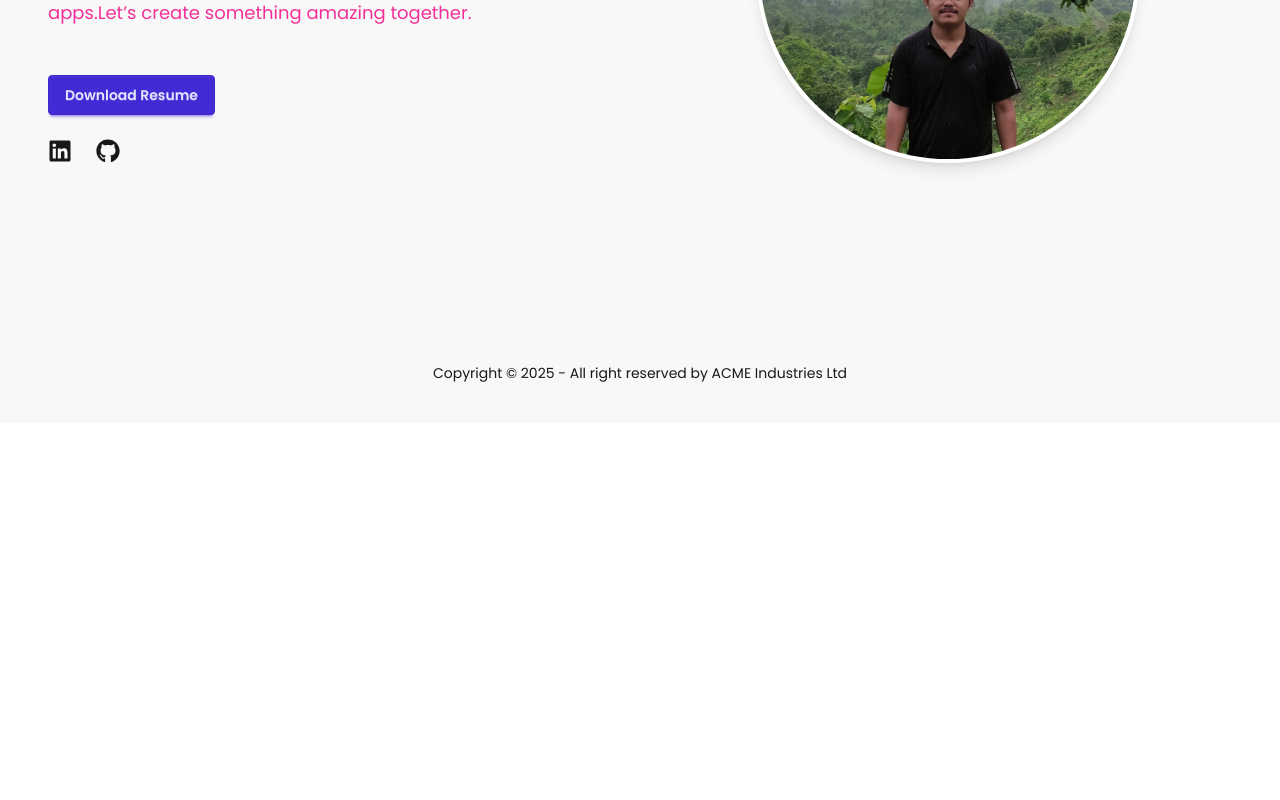
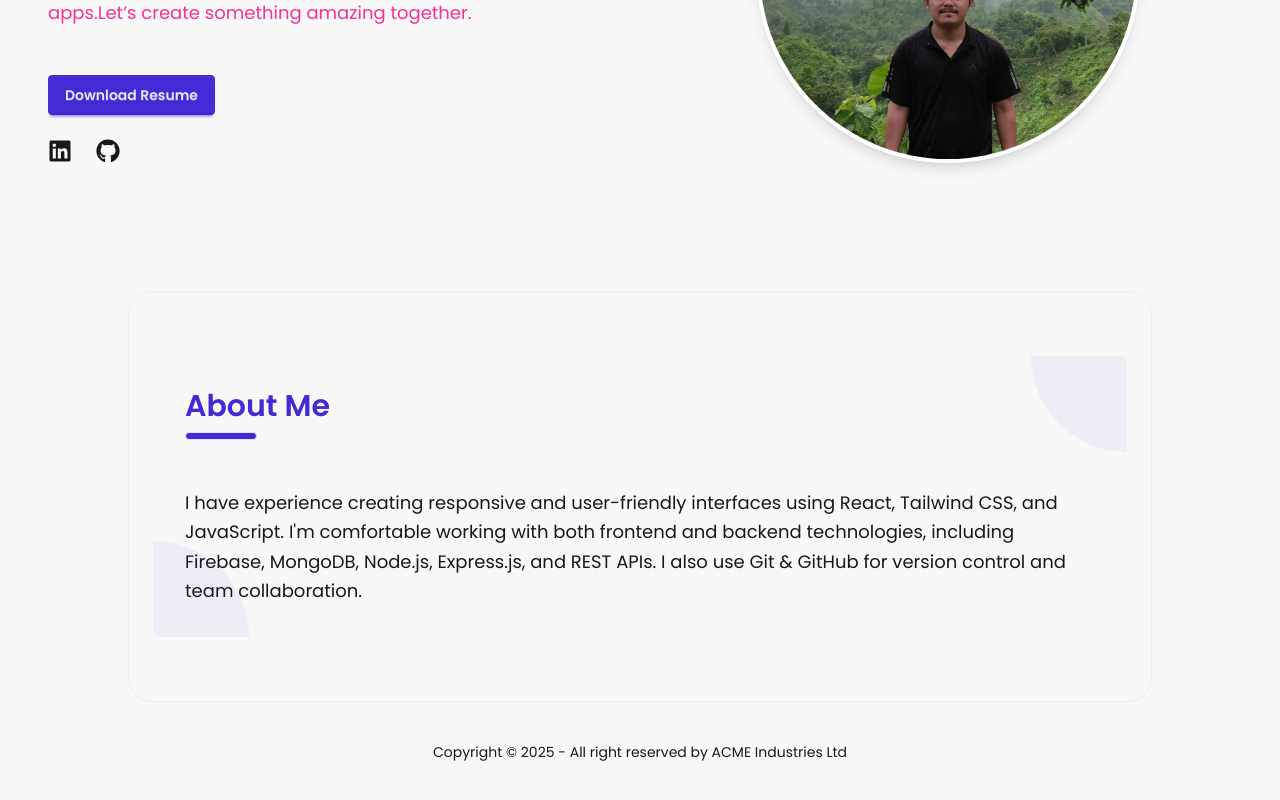
Before and after one commit to ChakmaShantunu/portfolio-2025, a React (Vite) app: page / in a window 1280 px wide. Shown: the part 414-1214 px from the top of the page. Before the commit the page ends 837 px from the top, so only its background shows below. Built offline with nearby package versions, Linux system fonts and the light colour scheme.

Commit message:
about me section done

```diff
--- a/src/components/Hero/Hero.jsx
+++ b/src/components/Hero/Hero.jsx
@@ -53,7 +53,7 @@ const Hero = () => {
                     <img
                         src={heroImg}
                         alt="Hero"
-                        className="object-cover w-48 h-48 sm:w-64 sm:h-64 md:w-72 md:h-72 lg:w-80 lg:h-80 xl:w-96 xl:h-96 rounded-full shadow-lg border-4 border-white mb-48 md:mb-0"
+                        className="object-cover w-48 h-48 sm:w-64 sm:h-64 md:w-72 md:h-72 lg:w-80 lg:h-80 xl:w-96 xl:h-96 rounded-full shadow-lg border-4 border-white md:mb-0"
                     />
 
                 </div>
--- a/src/pages/Home/Home.jsx
+++ b/src/pages/Home/Home.jsx
@@ -1,10 +1,12 @@
 import React from 'react';
 import Hero from '../../components/Hero/Hero';
+import AboutMe from '../about/About';
 
 const Home = () => {
     return (
         <div>
             <Hero></Hero>
+            <AboutMe></AboutMe>
         </div>
     );
 };
--- a/src/pages/about/About.jsx
+++ b/src/pages/about/About.jsx
@@ -1,11 +1,36 @@
 import React from 'react';
 
-const About = () => {
+const AboutMe = () => {
     return (
-        <div>
-            <h2 className="text-4xl">this is about</h2>
-        </div>
+        <section className="relative border border-base-300 py-8 sm:py-10 md:py-12 lg:py-14 xl:py-16 px-6 max-w-5xl mx-auto rounded-3xl">
+
+            <div className="relative rounded-lg p-8 overflow-hidden">  {/* relative added here */}
+
+                <h2 className="text-3xl font-semibold text-primary">About Me</h2>
+                <div className='h-2 border border-gray-200 rounded w-18 bg-primary mb-12 mt-2'></div>
+
+                <p className="text-base-content text-opacity-80 leading-relaxed text-lg">
+                    I have experience creating responsive and user-friendly interfaces using React, Tailwind CSS, and JavaScript. I'm comfortable working with both frontend and backend technologies, including Firebase, MongoDB, Node.js, Express.js, and REST APIs. I also use Git & GitHub for version control and team collaboration.
+                </p>
+
+                {/* Circle bubble */}
+                <div className='absolute rounded-full opacity-5 overflow-hidden bg-primary
+  w-32 h-32 sm:w-40 sm:h-40 md:w-48 md:h-48
+  -bottom-16 sm:-bottom-20 md:-bottom-24
+  -left-16 sm:-left-20 md:-left-24
+  rotate-12'></div>
+
+                <div className='absolute rounded-full opacity-5 overflow-hidden bg-primary
+  w-32 h-32 sm:w-40 sm:h-40 md:w-48 md:h-48
+  -top-16 sm:-top-20 md:-top-24
+  -right-16 sm:-right-20 md:-right-24
+  rotate-12'></div>
+
+
+            </div>
+
+        </section>
     );
 };
 
-export default About;
+export default AboutMe;
```
